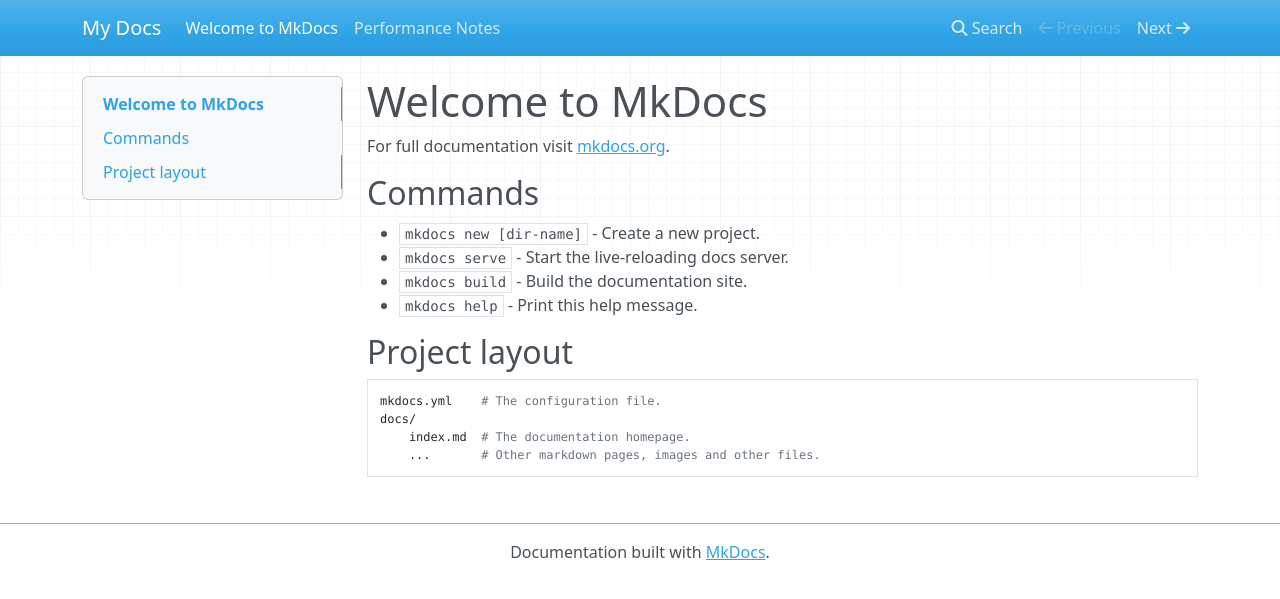
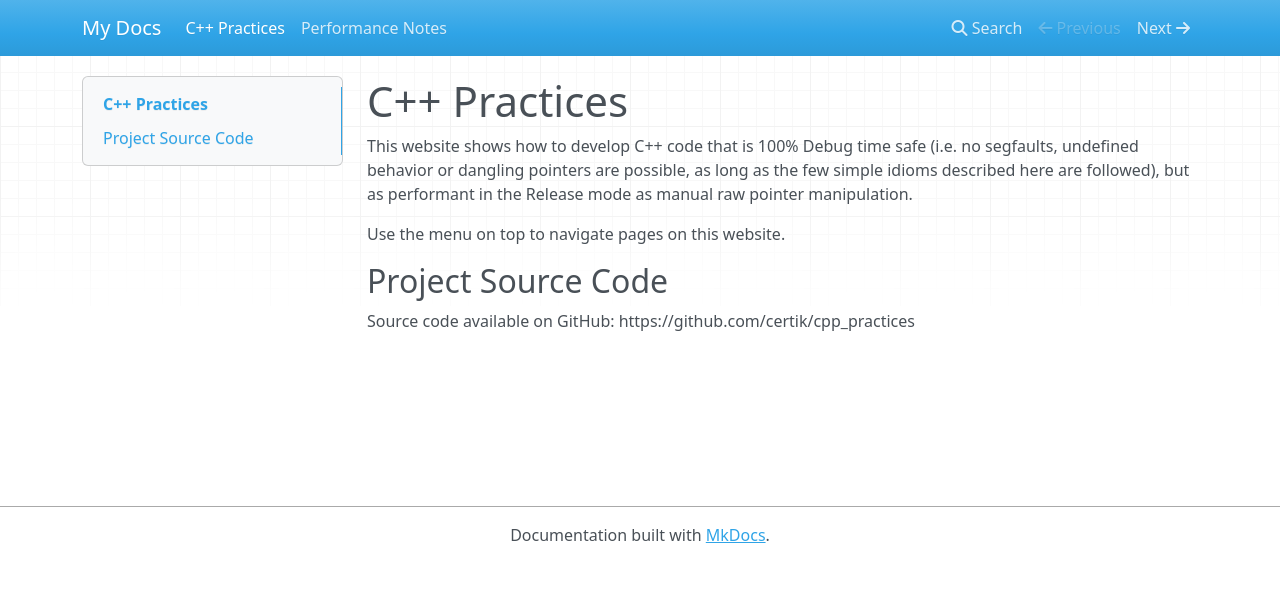
Before and after one commit to certik/cpp_practices, an MkDocs documentation site: the page built from docs/index.md, in a window 1280 px wide. Shown: the top 599 px of the page. Built offline with MkDocs 1.6.1, drawn with Linux system fonts in a browser that asks for light colours; nearby versions of some CDN libraries.

Commit message:
Update the front page

```diff
--- a/docs/index.md
+++ b/docs/index.md
@@ -1,17 +1,12 @@
-# Welcome to MkDocs
+# C++ Practices
 
-For full documentation visit [mkdocs.org](http://mkdocs.org).
+This website shows how to develop C++ code that is 100% Debug time safe (i.e.
+no segfaults, undefined behavior or dangling pointers are possible, as long as
+the few simple idioms described here are followed), but as performant in
+the Release mode as manual raw pointer manipulation.
 
-## Commands
+Use the menu on top to navigate pages on this website.
 
-* `mkdocs new [dir-name]` - Create a new project.
-* `mkdocs serve` - Start the live-reloading docs server.
-* `mkdocs build` - Build the documentation site.
-* `mkdocs help` - Print this help message.
+## Project Source Code
 
-## Project layout
-
-    mkdocs.yml    # The configuration file.
-    docs/
-        index.md  # The documentation homepage.
-        ...       # Other markdown pages, images and other files.
+Source code available on GitHub: https://github.com/certik/cpp_practices
```
